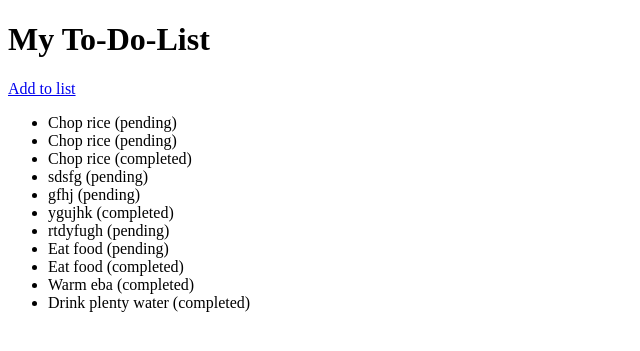
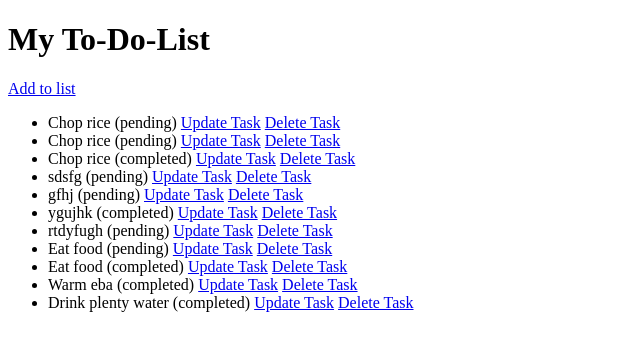
Before and after one commit to Gbolahan15/To-Do-List, a Django app: page / in a window 1280 px wide. Shown: the top 351 px of the page, without its empty margins (0-640 px from the left). Run offline with Django 5.2, Linux system fonts and the light colour scheme; data comes from the database, SQL or seed files in the repository; both versions use the stored data as it was after the commit.

Commit message:
Finished the update.html and made a lot of changes to my views.py

```diff
--- a/todoProject/todoApp/templates/list.html
+++ b/todoProject/todoApp/templates/list.html
@@ -19,6 +19,8 @@
                 {% else %}
                     (pending)
                 {% endif %}
+                <a href="{% url 'task_update' task.id %}">Update Task</a>
+                <a href="{% url 'task_delete' task.id %}">Delete Task</a>
             </li>
             {% empty %}
             <li>No tasks yet</li>
--- a/todoProject/todoApp/views.py
+++ b/todoProject/todoApp/views.py
@@ -1,4 +1,4 @@
-from django.shortcuts import render, redirect
+from django.shortcuts import render, redirect, get_object_or_404
 from .models import Tasks
 from .forms import TaskForm
 
@@ -7,6 +7,7 @@ from .forms import TaskForm
 
 # Create/add a new task
 def task_create_view(request):
+    form = TaskForm()
     if request.method == "POST":
         form = TaskForm(request.POST)
         if form.is_valid():
@@ -23,19 +24,23 @@ def task_read_view(request):
 
 # Update/Edit a task
 def task_update_view(request, task_id):
-    update_task = Tasks.objects.get(task_id=task_id)
-    form = TaskForm(instance=task_id)
+    task = get_object_or_404(Tasks, id=task_id)
+    # update_task = Tasks.objects.get(task_id=task_id)
     if request.method == "POST":
-        TaskForm(request.POST, instance=update_task)
+        form = TaskForm(request.POST, instance=task)
+        # TaskForm(request.POST, instance=update_task)
         if form.is_valid():
             form.save()
-            return redirect('list')
+            return redirect('task_list')
+    else:
+        form = TaskForm(instance=task)
     return render(request, 'update.html', {'form':form})
 
 # Delete a task
 def task_delete_view(request, task_id):
-    update_task = Tasks.objects.get(task_id=task_id)
+    task = get_object_or_404(Tasks, id=task_id)
+    # update_task = Tasks.objects.get(task_id=task_id)
     if request.method == "POST":
-        update_task.delete()
-        return redirect('list')
-    return render(request, 'update.html', {'update-task':update_task})
+        task.delete()
+        return redirect('task_list')
+    return render(request, 'delete.html', {'task':task})
```
Also changed, not shown: todoProject/todoApp/templates/update.html (+7 -1 lines), todoProject/db.sqlite3.
